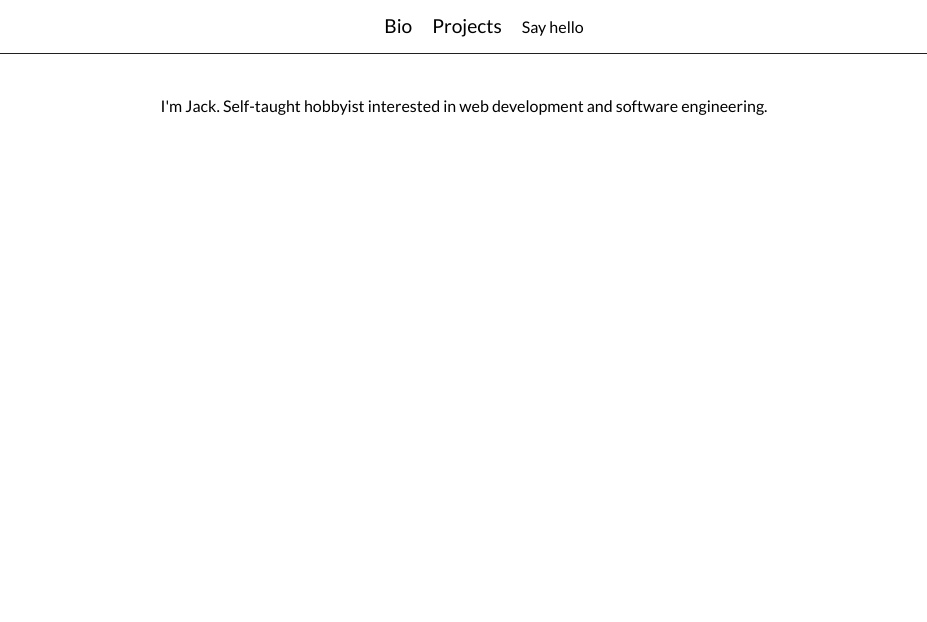
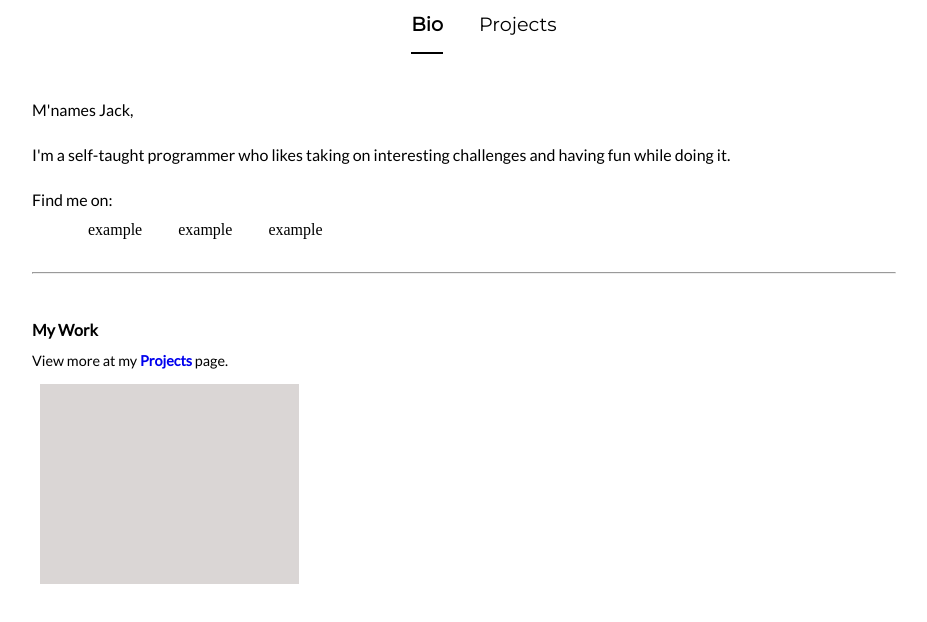
Before and after one commit to HughesyHugh/HughesyHugh.github.io, a website: page index.html in a window 1280 px wide. Shown: the whole page, without its empty margins (176-1103 px from the left). Drawn offline with Linux system fonts and the light colour scheme.

Commit message:
Redesigned site. Happy with progress and new look

```diff
--- a/index.html
+++ b/index.html
@@ -4,22 +4,40 @@
 	<head>
 	<link rel="stylesheet" type="text/css" href="site/prod/styles/styles.css">
 	<link rel="shortcut icon" href="favicon.ico" type="image/x-icon">
+	<title>HH | Bio</title>
+
 	</head>
 
 <body>
 		<div class="header">
 			<nav class="menu">
 				<ul class="menu-list">
-					<li><a href="#">Bio</a></li>
-					<li><a href="#">Projects</a></li>
-					<li ><a href="#" id="say_hello">Say hello</a></li>
+					<li><a class="link-default" id="link-bio"href="#">Bio</a></li>
+					<li><a class="link-default" href="site/pages/projects.html">Projects</a></li>
 				</ul>
 			</nav>
 		</div>
 
-		<div class="main">
+		<div class="main-home">
 
-			<p class="intro">I'm Jack. Self-taught hobbyist interested in web development and software engineering.</p>
+			<p class="text">M'names Jack,</p>
+			<p class="text">I'm a self-taught programmer who likes taking on interesting challenges and having fun while doing it.</p>
+			<p class="text text-light">Find me on:</p>
+			<ul class="contact-list text-tighter">
+				<li class="contact-list-li">example</li>
+				<li class="contact-list-li">example</li>
+				<li class="contact-list-li">example</li>
+			</ul>
+
+			<br>
+			<hr>
+			<br>
+
+			<p class="text text-heavy">My Work</p>
+			<p class="text text-tighter text-lighter">View more at my <a class="secondary-link" href="site/pages/projects.html">Projects</a> page.</p>
+
+			<div class="projects-block projects-block-gutter">
+			</div>
 
 		</div>
 
--- a/site/assets/styles/base/_global.css
+++ b/site/assets/styles/base/_global.css
@@ -1,2 +1,3 @@
-html {
+* {
+	box-sizing: border-box;
 }
--- a/site/assets/styles/css_modules/_body.css
+++ b/site/assets/styles/css_modules/_body.css
@@ -1,11 +1,81 @@
 .main {
+
+	&-home {
 	position: relative;
 	width: 100%;
 	top: 5rem;
+	padding-right: 200px;
+	padding-left: 200px;
+	}
+
+	&-projects {
+	position: relative;
+	width: 90%;
+	top: 5rem;
 	text-align: center;
+	margin: 0 auto;
+	}
 }
 
-.intro {
-	font-family: "lato";
-	font-size: 1rem;
+.text {
+		font-family: "lato";
+		line-height: 1.8rem;
+		font-size: 1rem;
+
+		&-heavy {
+			font-weight: 600;
+		}
+
+		&-tighter {
+			line-height: 0rem;
+		}
+
+		&-lighter {
+			font-weight: 400;
+			font-size: 0.9rem;
+		}
 }
+
+.secondary-link {
+	text-decoration: none;
+	font-weight: 600;
+}
+
+.contact-list {
+
+	&-li {
+	text-decoration: none;
+	list-style: none;
+	font-family: serif;
+	display: inline;
+	position: relative;
+	padding-left: 1rem;
+	padding-right: 1rem;
+	height: 100%;
+	}
+}
+
+
+.projects-block {
+	height: 200px;
+	background-color: #DAD6D5;
+	display: inline;
+	float: left;
+	width: 30%;
+	min-width: 200px;
+	left: 10rem;
+
+	&-gutter {
+		margin-left: 8px;
+		margin-right: 8px;
+		margin-top: 8px;
+		margin-bottom: 8px;
+	}
+
+	&-overlay {
+		position: relative;
+		top: 100px;
+		width: 50%;
+		height: 50%;
+	}
+}
--- a/site/assets/styles/css_modules/_header.css
+++ b/site/assets/styles/css_modules/_header.css
@@ -3,38 +3,40 @@
 	top: 0;
 	left: 0;
 	right: 0;
-	box-sizing: border-box;
-	min-height: 1.2rem;
-	border-bottom: 0.05rem solid #212121;
 	text-align: center;
+	/*background-color: rgb(18,42,56);*/
 }
 
-a {
-	font-size: 1.2rem;
-}
+
 .menu {
 	width: 100%;
-	line-height: 1.2rem;
+	line-height: 100%;
 	font-weight: 500;
 
+
 	li {
-	font-family: "Lato", sans-serif;
+	font-family: "Montserrat", sans-serif;
 	display: inline;
 	position: relative;
-	padding-left: 0.5rem;
-	padding-right: 0.5rem;
+	padding-left: 1rem;
+	padding-right: 1rem;
+	height: 100%;
 	}
 }
 
-#say_hello {
-	font-size: 1rem;
+.link-default {
+	text-decoration: none;
+	color: black;
+	font-size: 1.2rem;
+	font-weight: 200;
+	padding-bottom: 1rem;
 }
 
-
-a {
-	text-decoration: none;
-	color: Black;
+#link-bio {
+	font-weight: 600;
+	border-bottom: 2px solid black;
 }
-a:hover {
-	border-bottom: 0.08rem solid #212121;
+#link-projects {
+	font-weight: 600;
+	border-bottom: 2px solid black;
 }
--- a/site/assets/styles/css_modules/_wrapper.css
+++ /dev/null
@@ -1 +0,0 @@
-/*   */
--- a/site/assets/styles/styles.css
+++ b/site/assets/styles/styles.css
@@ -2,5 +2,4 @@
 @import "base/_css-variables.css";
 @import "base/_fonts.css";
 @import "css_modules/_header.css";
-@import "css_modules/_wrapper.css";
 @import "css_modules/_body.css";
--- a/site/prod/styles/styles.css
+++ b/site/prod/styles/styles.css
@@ -1,52 +1,107 @@
 @import url('https://fonts.googleapis.com/css?family=Special+Elite');
 @import url('https://fonts.googleapis.com/css?family=Montserrat');
 @import url('https://fonts.googleapis.com/css?family=Lato');
-html {
+* {
+	-webkit-box-sizing: border-box;
+	        box-sizing: border-box;
 }
 .header {
 	position: absolute;
 	top: 0;
 	left: 0;
 	right: 0;
-	-webkit-box-sizing: border-box;
-	        box-sizing: border-box;
-	min-height: 1.2rem;
-	border-bottom: 0.05rem solid #212121;
 	text-align: center;
-}
-a {
-	font-size: 1.2rem;
+	/*background-color: rgb(18,42,56);*/
 }
 .menu {
 	width: 100%;
-	line-height: 1.2rem;
+	line-height: 100%;
 	font-weight: 500;
 }
 .menu li {
-	font-family: "Lato", sans-serif;
+	font-family: "Montserrat", sans-serif;
 	display: inline;
 	position: relative;
-	padding-left: 0.5rem;
-	padding-right: 0.5rem;
+	padding-left: 1rem;
+	padding-right: 1rem;
+	height: 100%;
 	}
-#say_hello {
-	font-size: 1rem;
+.link-default {
+	text-decoration: none;
+	color: black;
+	font-size: 1.2rem;
+	font-weight: 200;
+	padding-bottom: 1rem;
 }
-a {
-	text-decoration: none;
-	color: Black;
+#link-bio {
+	font-weight: 600;
+	border-bottom: 2px solid black;
 }
-a:hover {
-	border-bottom: 0.08rem solid #212121;
+#link-projects {
+	font-weight: 600;
+	border-bottom: 2px solid black;
 }
-/*   */
-.main {
+.main-home {
 	position: relative;
 	width: 100%;
 	top: 5rem;
+	padding-right: 200px;
+	padding-left: 200px;
+	}
+.main-projects {
+	position: relative;
+	width: 90%;
+	top: 5rem;
 	text-align: center;
+	margin: 0 auto;
+	}
+.text {
+		font-family: "lato";
+		line-height: 1.8rem;
+		font-size: 1rem;
 }
-.intro {
-	font-family: "lato";
-	font-size: 1rem;
+.text-heavy {
+			font-weight: 600;
+		}
+.text-tighter {
+			line-height: 0rem;
+		}
+.text-lighter {
+			font-weight: 400;
+			font-size: 0.9rem;
+		}
+.secondary-link {
+	text-decoration: none;
+	font-weight: 600;
 }
+.contact-list-li {
+	text-decoration: none;
+	list-style: none;
+	font-family: serif;
+	display: inline;
+	position: relative;
+	padding-left: 1rem;
+	padding-right: 1rem;
+	height: 100%;
+	}
+.projects-block {
+	height: 200px;
+	background-color: #DAD6D5;
+	display: inline;
+	float: left;
+	width: 30%;
+	min-width: 200px;
+	left: 10rem;
+}
+.projects-block-gutter {
+		margin-left: 8px;
+		margin-right: 8px;
+		margin-top: 8px;
+		margin-bottom: 8px;
+	}
+.projects-block-overlay {
+		position: relative;
+		top: 100px;
+		width: 50%;
+		height: 50%;
+	}
```
Also changed, not shown: site/pages/projects.html (added, +35 -0 lines), README.md.
